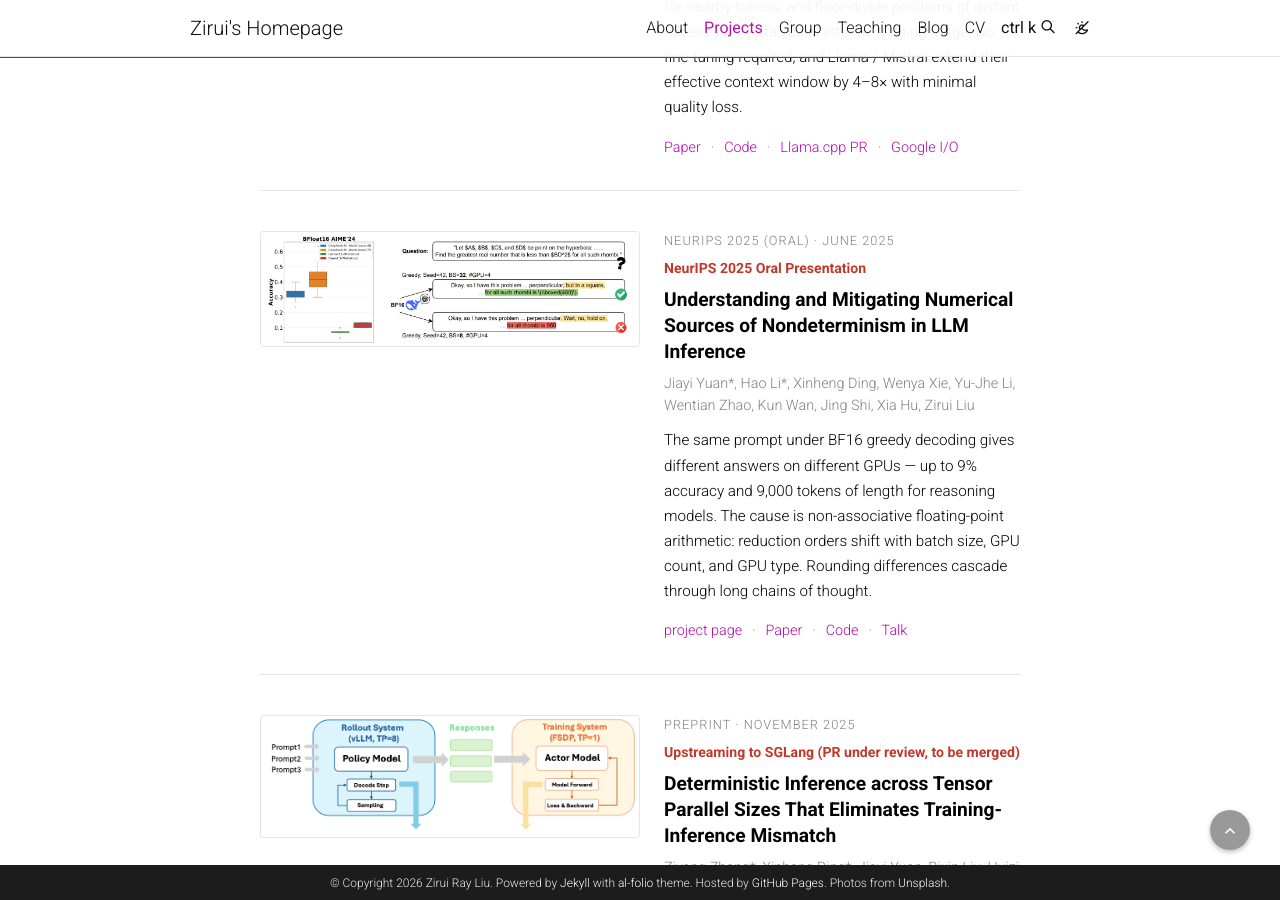
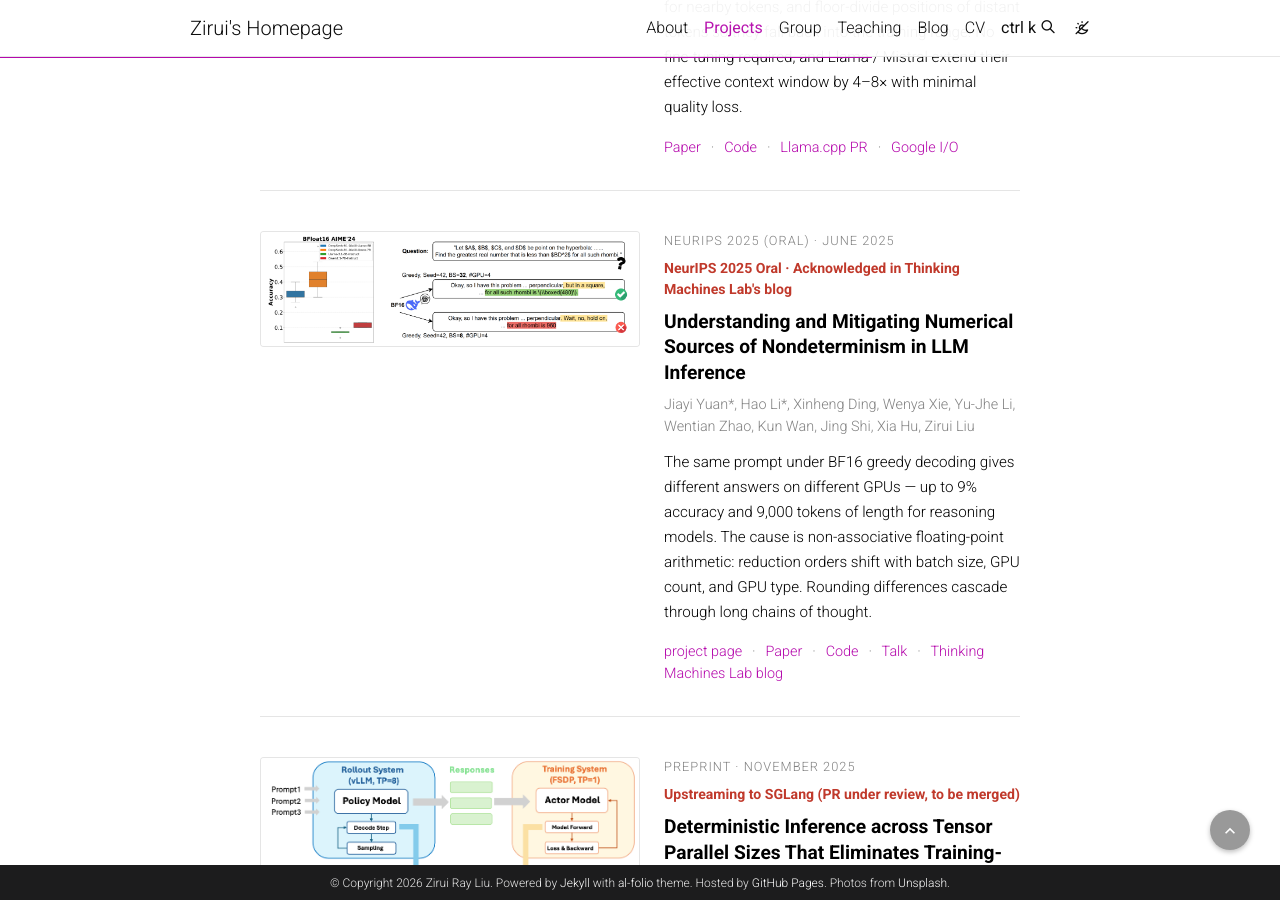
Before and after one commit to zirui-ray-liu/zirui-ray-liu.github.io, a Jekyll site: the page built from _pages/projects.md, in a window 1280 px wide and 900 px high, scrolled down 927 px. Built offline with Jekyll 4.4.1, drawn with Linux system fonts in a browser that asks for light colours; nearby versions of some CDN libraries; full-size pictures stand in for the smaller copies a plugin makes; comment, search, counter and statistics services are not loaded.

Commit message:
show CV last-updated date and link Thinking Machines Lab blog
- _layouts/cv.html, _layouts/cv.liquid: render the CV PDF's modified_time as "Last updated: <date>" below the page title (1.1rem), using site.static_files lookup so it refreshes automatically when cv_zrl.pdf is replaced
- _pages/projects.md: on the numerical-nondeterminism entry, replace the "NeurIPS 2025 Oral Presentation" highlight with "NeurIPS 2025 Oral · Acknowledged in Thinking Machines Lab's blog" and add a Thinking Machines Lab blog link next to Paper/Code/Talk
- _pages/project-mlsys-numerics-numerical-nondeterminism.md: add a Thinking Machines Lab blog button to the project-page button row alongside Paper/Code/Talk/Slides

```diff
--- a/_layouts/cv.html
+++ b/_layouts/cv.html
@@ -8,6 +8,7 @@
   <header class="post-header">
     <h1 class="post-title">{{ page.title }} {% if page.cv_pdf %}<a href="{{ page.cv_pdf | prepend: 'assets/pdf/' | relative_url}}" target="_blank" rel="noopener noreferrer" class="float-right"><i class="fas fa-file-pdf"></i></a>{% endif %}</h1>
       {% if page.description %}<p class="post-description">{{ page.description }}</p>{% endif %}
+      {% if page.cv_pdf %}{% assign cv_pdf_path = page.cv_pdf | prepend: "/assets/pdf/" %}{% assign cv_pdf_file = site.static_files | where: "path", cv_pdf_path | first %}{% if cv_pdf_file %}<p class="post-meta" style="font-size: 1.1rem;">Last updated: {{ cv_pdf_file.modified_time | date: '%B %d, %Y' }}</p>{% endif %}{% endif %}
   </header>
 
   <article>
@@ -43,6 +44,7 @@
   <header class="post-header">
     <h1 class="post-title">{{ page.title }} {% if page.cv_pdf %}<a href="{{ page.cv_pdf | prepend: 'assets/pdf/' | relative_url}}" target="_blank" rel="noopener noreferrer" class="float-right"><i class="fas fa-file-pdf"></i></a>{% endif %}</h1>
     {% if page.description %}<p class="post-description">{{ page.description }}</p>{% endif %}
+    {% if page.cv_pdf %}{% assign cv_pdf_path = page.cv_pdf | prepend: "/assets/pdf/" %}{% assign cv_pdf_file = site.static_files | where: "path", cv_pdf_path | first %}{% if cv_pdf_file %}<p class="post-meta" style="font-size: 1.1rem;">Last updated: {{ cv_pdf_file.modified_time | date: '%B %d, %Y' }}</p>{% endif %}{% endif %}
   </header>
 
   <article>
--- a/_pages/projects.md
+++ b/_pages/projects.md
@@ -74,7 +74,7 @@
           </div>
           <div class="tc-paper-body">
             <p class="tc-paper-meta">NeurIPS 2025 (Oral) · June 2025</p>
-            <p class="tc-paper-highlight">NeurIPS 2025 Oral Presentation</p>
+            <p class="tc-paper-highlight">NeurIPS 2025 Oral · Acknowledged in Thinking Machines Lab's blog</p>
             <h3 class="tc-paper-title">Understanding and Mitigating Numerical Sources of Nondeterminism in LLM Inference</h3>
             <p class="tc-paper-authors">Jiayi Yuan*, Hao Li*, Xinheng Ding, Wenya Xie, Yu-Jhe Li, Wentian Zhao, Kun Wan, Jing Shi, Xia Hu, Zirui Liu</p>
             <p class="tc-paper-abstract">
@@ -91,6 +91,8 @@
         <a href="https://github.com/nanomaoli/llm_reproducibility" target="_blank" rel="noopener">Code</a>
         <span class="tc-dot">·</span>
         <a href="https://www.youtube.com/watch?v=xtzACc7qbyI" target="_blank" rel="noopener">Talk</a>
+        <span class="tc-dot">·</span>
+        <a href="https://thinkingmachines.ai/blog/defeating-nondeterminism-in-llm-inference/" target="_blank" rel="noopener">Thinking Machines Lab blog</a>
       </p>
     </article>
 
```
Also changed, not shown: _layouts/cv.liquid (+14 -0 lines), _pages/project-mlsys-numerics-numerical-nondeterminism.md (+3 -0 lines).
